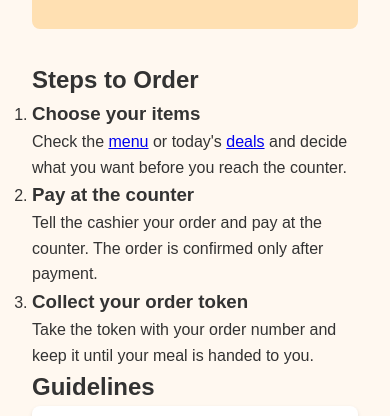
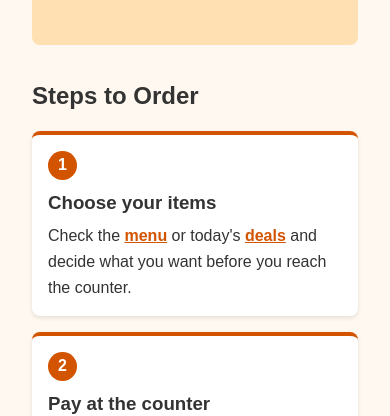
Before and after one commit to aleena-coded/campus-cafeteria, a plain HTML site: page src/order.html in a window 390 px wide. Shown: the part 440-856 px from the top of the page. Drawn offline with Linux system fonts and the light colour scheme.

Commit message:
Add order page styles and a responsive layout
Co-authored-by: Cursor <cursoragent@cursor.com>

```diff
--- a/styles/style.css
+++ b/styles/style.css
@@ -69,3 +69,63 @@ footer {
   nav ul { flex-direction: column; gap: 0.5rem; }
   .info-grid { grid-template-columns: 1fr; }
 }
+
+/* ===== ORDER PAGE (Member 3) ===== */
+.order-page h2 {
+  margin-bottom: 1rem;
+}
+
+.order-page a {
+  color: #d35400;
+  font-weight: bold;
+}
+
+.step-list {
+  list-style: none;
+  display: grid;
+  grid-template-columns: repeat(3, 1fr);
+  gap: 1rem;
+  counter-reset: step;
+  margin-bottom: 2rem;
+}
+
+.step-list li {
+  background: #fff;
+  padding: 1rem;
+  border-radius: 8px;
+  box-shadow: 0 2px 4px rgba(0,0,0,0.1);
+  border-top: 4px solid #d35400;
+  counter-increment: step;
+}
+
+.step-list li::before {
+  content: counter(step);
+  display: inline-block;
+  background: #d35400;
+  color: #fff;
+  font-weight: bold;
+  width: 1.8rem;
+  height: 1.8rem;
+  line-height: 1.8rem;
+  text-align: center;
+  border-radius: 50%;
+  margin-bottom: 0.5rem;
+}
+
+.step-list h3 {
+  margin-bottom: 0.35rem;
+}
+
+.order-guidelines .card ul {
+  margin-left: 1.1rem;
+}
+
+.order-guidelines .card li + li {
+  margin-top: 0.35rem;
+}
+
+@media (max-width: 768px) {
+  .step-list {
+    grid-template-columns: 1fr;
+  }
+}
```
